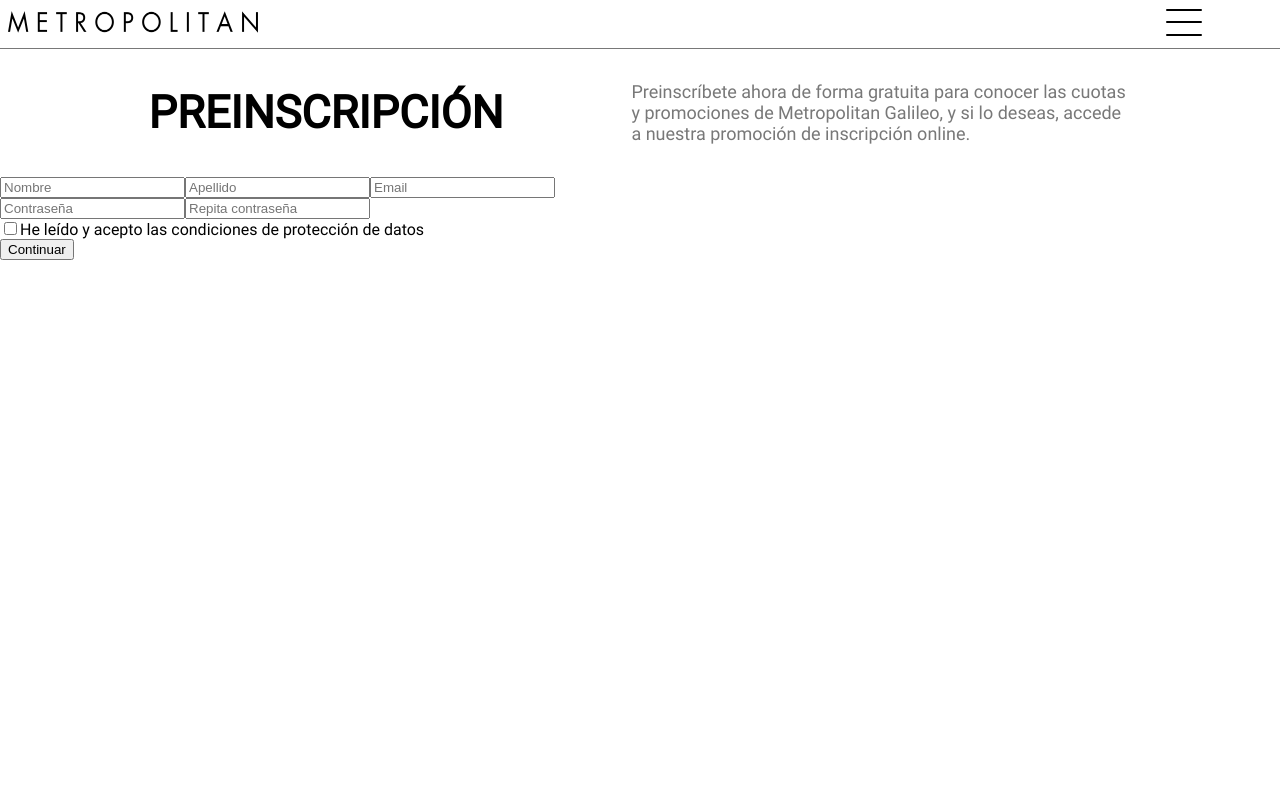
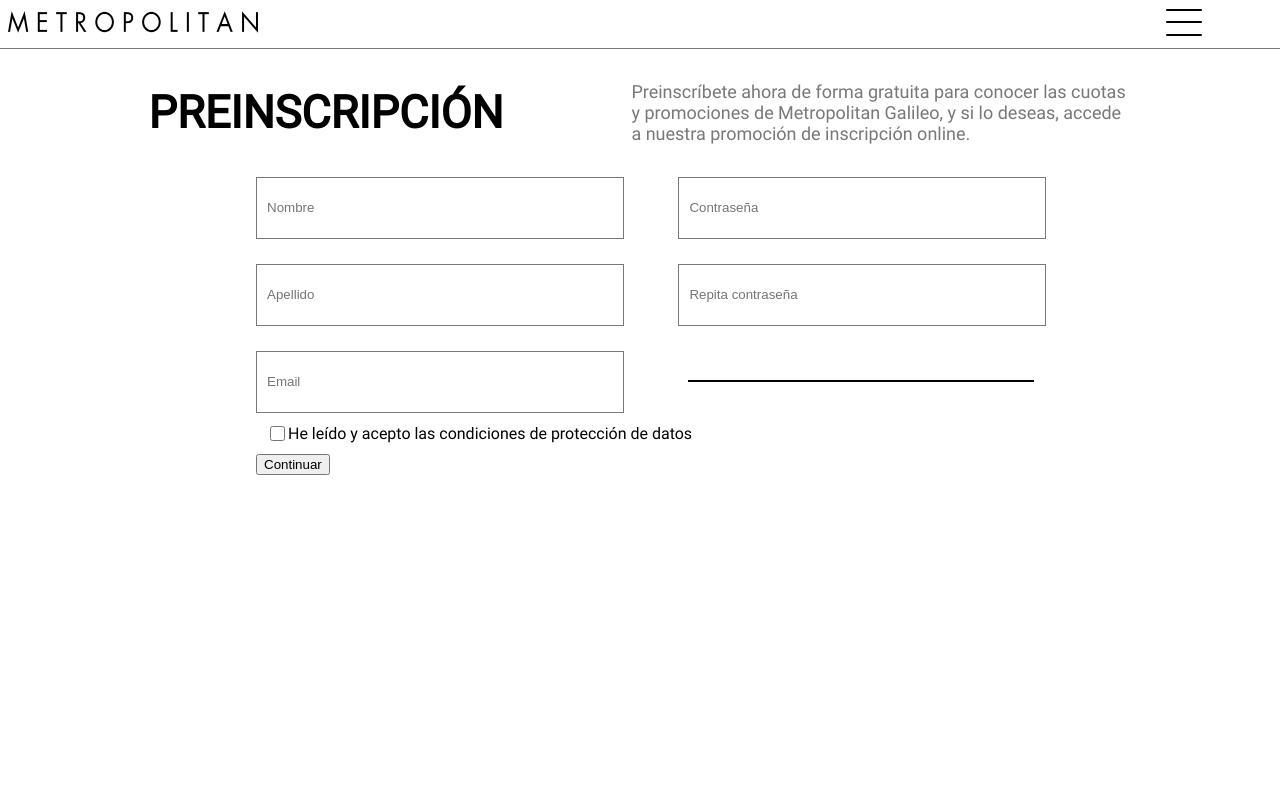
Before and after one commit to MakoskiVictor/METROPOLITAN, an Angular app in the folder Client/: page /register in a window 1280 px wide. Shown: the top 800 px of the page. Built offline with nearby package versions, Linux system fonts and the light colour scheme.

Commit message:
add basic styles

```diff
--- a/Client/src/app/pages/register/components/register-form/register-form.component.scss
+++ b/Client/src/app/pages/register/components/register-form/register-form.component.scss
@@ -0,0 +1,62 @@
+form {
+    display: flex;
+    align-content: center;
+    justify-content: center;
+    height: 100%;
+
+    .form-cont {
+        position: absolute;
+        min-width: 60%;
+
+        .columns-cont {
+            display: flex;
+            gap: 10%;
+            justify-content: space-between;
+            align-content: center;
+
+            .column-1, .column-2 {
+                display: flex;
+                flex-direction: column;
+                min-width: 200px;
+                width: 100%;
+                gap: 25px;
+
+                input {
+                    width: 100%;
+                    height: 40px;
+                    border: .5px solid var(--gray);
+                    color: var(--gray);
+                    padding: 10px;
+                }
+
+                .line-cont {
+                    width: 100%;
+                    height: 40px;
+                    display: flex;
+                    padding: 10px;
+
+                    .line {
+                        border: 1px solid rgb(0, 0, 0);
+                        width: 100%;
+                        justify-self: center;
+                        align-self: center;
+                    }
+                }
+            }
+        }
+
+        .check {
+            padding: 10px;
+            display: flex;
+            align-items: center;
+
+            input {
+                height: 15px;
+                width: 15px;
+                cursor: pointer;
+            }
+        }
+    }
+
+
+}
```
